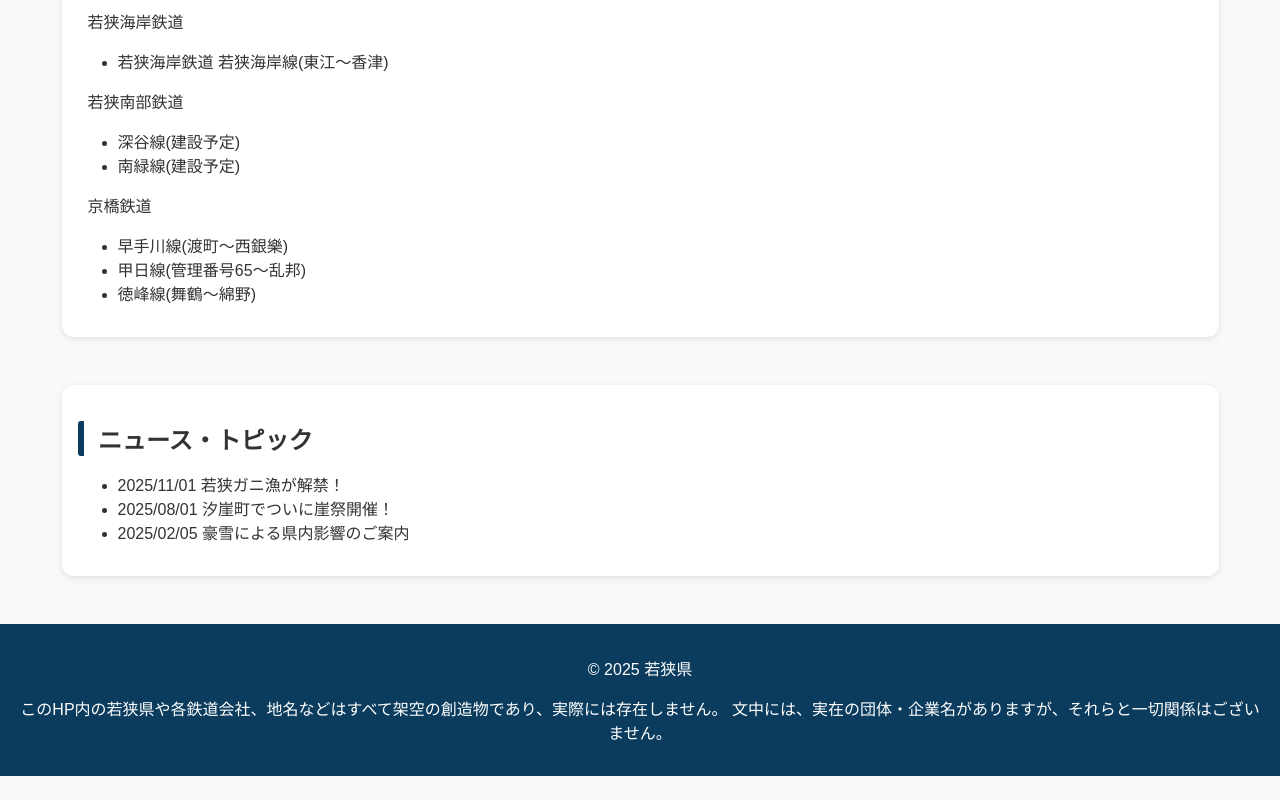
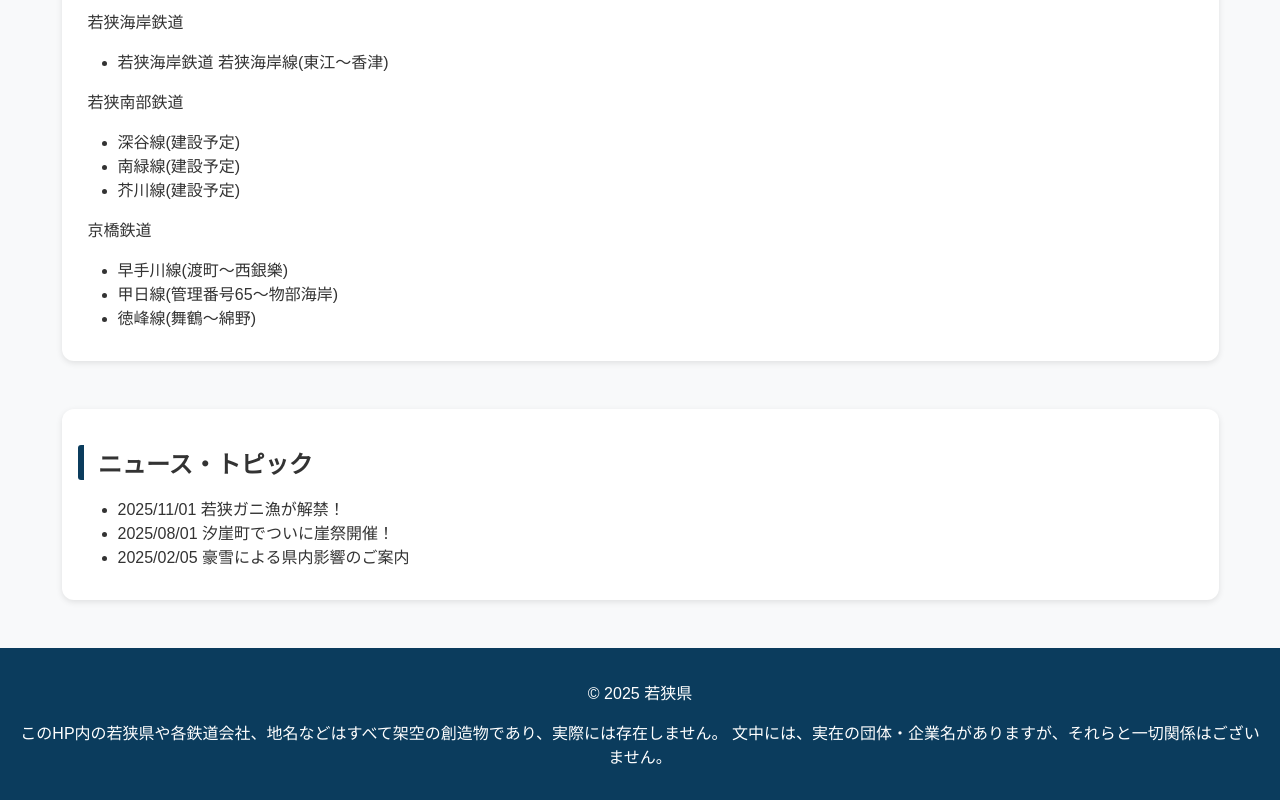
Before and after one commit to Fictional-Railway/Pref.Wakasa, a plain HTML site: page index.html in a window 1280 px wide. Shown: the part 1822-2622 px from the top of the page. Before the commit the page ends 2598 px from the top, so only its background shows below. Drawn offline with Linux system fonts and the light colour scheme.

Commit message:
Update index.html

```diff
--- a/index.html
+++ b/index.html
@@ -115,11 +115,12 @@
       <ul>
         <li>深谷線(建設予定)</li>
         <li>南緑線(建設予定)</li>
+        <li>芥川線(建設予定)</li>
       </ul>
       <p>京橋鉄道</p>
       <ul>
         <li>早手川線(渡町～西銀樂)</li>
-        <li>甲日線(管理番号65～乱邦)</li>
+        <li>甲日線(管理番号65～物部海岸)</li>
         <li>徳峰線(舞鶴～綿野)</li>
       </ul>
       </div>
```
